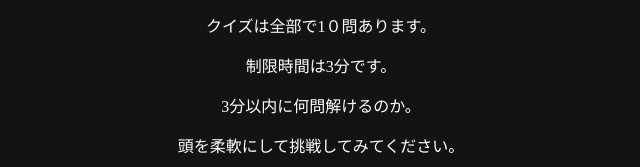
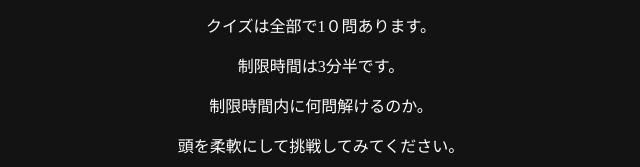
Before and after one commit to KoyaIdo/kadai, a plain HTML site: page index.html in a window 1280 px wide. Shown: the part 342-509 px from the top of the page, without its empty margins (319-959 px from the left). Drawn offline with Linux system fonts and the light colour scheme.

Commit message:
01100053

```diff
--- a/index.html
+++ b/index.html
@@ -23,8 +23,8 @@
      <p class="midashi1">ルール説明</p>
      <p class="rule">[GAME START]を押すとクイズが始まります。</p>
      <p class="rule">クイズは全部で1０問あります。</p>
-     <p class="rule">制限時間は3分です。</p>
-     <p class="rule">3分以内に何問解けるのか。</p>
+     <p class="rule">制限時間は3分半です。</p>
+     <p class="rule">制限時間内に何問解けるのか。</p>
      <p class="rule">頭を柔軟にして挑戦してみてください。</p>
      <br>
      </div>
```
